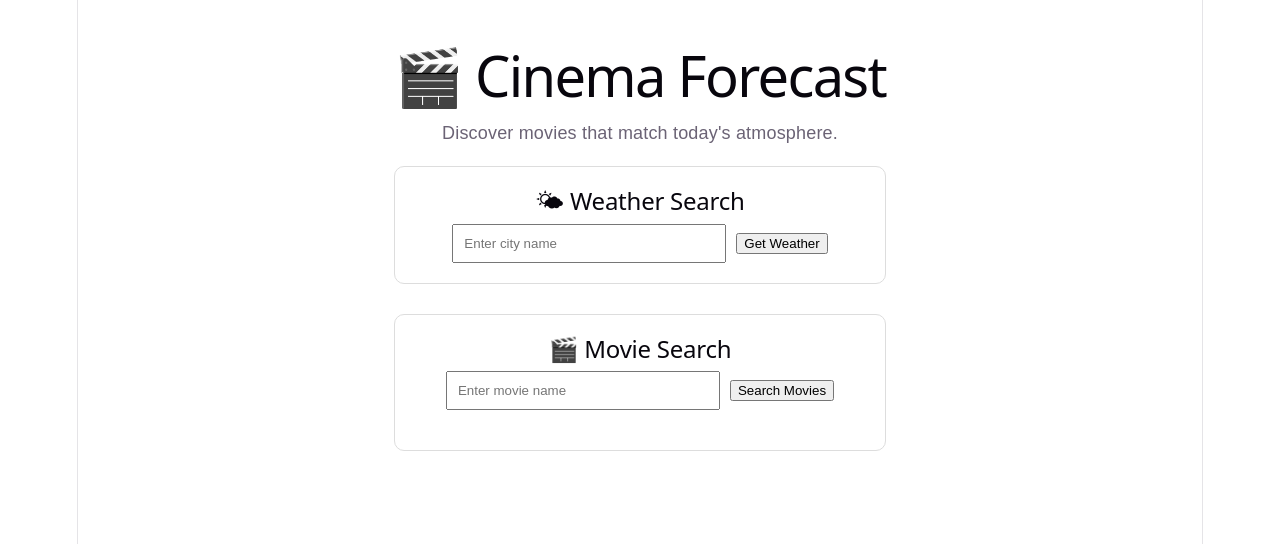
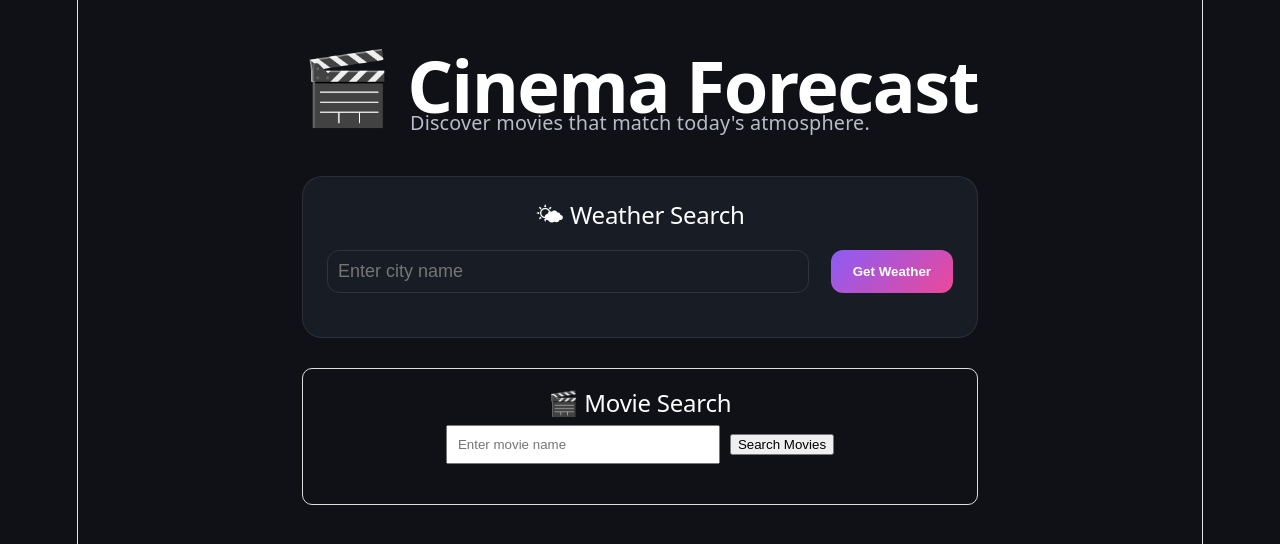
Before and after one commit to D1yaMO/cinema-forecast, a React (Vite) app: page / in a window 1280 px wide. Shown: the top 544 px of the page. Built offline with nearby package versions, Linux system fonts and the light colour scheme.

Commit message:
Start cinematic UI migration

```diff
--- a/src/App.css
+++ b/src/App.css
@@ -1,196 +1,133 @@
-.counter {
-  font-size: 16px;
-  padding: 5px 10px;
-  border-radius: 5px;
-  color: var(--accent);
-  background: var(--accent-bg);
-  border: 2px solid transparent;
-  transition: border-color 0.3s;
-  margin-bottom: 24px;
-
-  &:hover {
-    border-color: var(--accent-border);
-  }
-  &:focus-visible {
-    outline: 2px solid var(--accent);
-    outline-offset: 2px;
-  }
+.app {
+  max-width: 1200px;
+  margin: 0 auto;
+  padding: 40px 24px;
 }
 
 .hero {
-  position: relative;
-
-  .base,
-  .framework,
-  .vite {
-    inset-inline: 0;
-    margin: 0 auto;
+  text-align: center;
+  margin-bottom: 40px;
 }
 
-  .base {
-    width: 170px;
-    position: relative;
-    z-index: 0;
+.hero h1 {
+  margin-bottom: 12px;
+  font-size: 4rem;
+  font-weight: 700;
 }
 
-  .framework,
-  .vite {
-    position: absolute;
+.subtitle {
+  color: #b8bcc8;
+  font-size: 1.1rem;
 }
 
-  .framework {
-    z-index: 1;
-    top: 34px;
-    height: 28px;
-    transform: perspective(2000px) rotateZ(300deg) rotateX(44deg) rotateY(39deg)
-      scale(1.4);
+.section {
+  background: #181c25;
+  border: 1px solid rgba(255,255,255,0.08);
+  border-radius: 20px;
+  padding: 24px;
+  margin-bottom: 30px;
+  backdrop-filter: blur(12px);
 }
 
-  .vite {
-    z-index: 0;
-    top: 107px;
-    height: 26px;
-    width: auto;
-    transform: perspective(2000px) rotateZ(300deg) rotateX(40deg) rotateY(39deg)
-      scale(0.8);
-  }
+.section h2 {
+  margin-bottom: 20px;
 }
 
-#center {
+.search-row {
   display: flex;
-  flex-direction: column;
-  gap: 25px;
-  place-content: center;
-  place-items: center;
-  flex-grow: 1;
-
-  @media (max-width: 1024px) {
-    padding: 32px 20px 24px;
-    gap: 18px;
-  }
+  gap: 12px;
+  margin-bottom: 20px;
 }
 
-#next-steps {
-  display: flex;
-  border-top: 1px solid var(--border);
-  text-align: left;
-
-  & > div {
-    flex: 1 1 0;
-    padding: 32px;
-    @media (max-width: 1024px) {
-      padding: 24px 20px;
-    }
+.search-input {
+  flex: 1;
+  padding: 14px;
+  border-radius: 12px;
+ background: #181c25;
+color: #ffffff;
+border: 1px solid #2d3442;
+  font-size: 1rem;
 }
 
-  .icon {
-    margin-bottom: 16px;
-    width: 22px;
-    height: 22px;
+.search-button {
+  padding: 14px 22px;
+  border: none;
+  border-radius: 12px;
+  cursor: pointer;
+  font-weight: 600;
+  background: linear-gradient(135deg, #8b5cf6, #ec4899);
+  color: white;
+  transition: 0.25s;
 }
 
-  @media (max-width: 1024px) {
-    flex-direction: column;
-    text-align: center;
-  }
+.search-button:hover {
+  transform: translateY(-2px);
+  box-shadow: 0 10px 25px rgba(139,92,246,0.35);
 }
 
-#docs {
-  border-right: 1px solid var(--border);
-
-  @media (max-width: 1024px) {
-    border-right: none;
-    border-bottom: 1px solid var(--border);
-  }
+.error-message {
+  color: #ff7b7b;
+  margin-top: 10px;
 }
 
-#next-steps ul {
-  list-style: none;
-  padding: 0;
-  display: flex;
-  gap: 8px;
-  margin: 32px 0 0;
-
-  .logo {
-    height: 18px;
-  }
-
-  a {
-    color: var(--text-h);
-    font-size: 16px;
-    border-radius: 6px;
-    background: var(--social-bg);
-    display: flex;
-    padding: 6px 12px;
-    align-items: center;
-    gap: 8px;
-    text-decoration: none;
-    transition: box-shadow 0.3s;
-
-    &:hover {
-      box-shadow: var(--shadow);
-    }
-    .button-icon {
-      height: 18px;
-      width: 18px;
-    }
-  }
-
-  @media (max-width: 1024px) {
+.weather-details {
   margin-top: 20px;
-    flex-wrap: wrap;
-    justify-content: center;
-
-    li {
-      flex: 1 1 calc(50% - 8px);
-    }
-
-    a {
-      width: 100%;
-      justify-content: center;
-      box-sizing: border-box;
-    }
-  }
-}
-
-#spacer {
-  height: 88px;
-  border-top: 1px solid var(--border);
-  @media (max-width: 1024px) {
-    height: 48px;
-  }
-}
-
-.ticks {
-  position: relative;
-  width: 100%;
-
-  &::before,
-  &::after {
-    content: '';
-    position: absolute;
-    top: -4.5px;
-    border: 5px solid transparent;
-  }
-
-  &::before {
-    left: 0;
-    border-left-color: var(--border);
-  }
-  &::after {
-    right: 0;
-    border-right-color: var(--border);
-  }
 }
 
 .movie-grid {
-  display: grid !important;
-  grid-template-columns: repeat(auto-fill, minmax(200px, 1fr)) !important;
-  gap: 15px !important;
+  display: grid;
+  grid-template-columns: repeat(auto-fill,minmax(220px,1fr));
+  gap: 20px;
+  margin-top: 20px;
 }
 
-.movie-grid {
-  display: grid !important;
-  grid-template-columns: repeat(auto-fill, minmax(200px, 1fr)) !important;
-  gap: 15px !important;
+.recommendation-row {
+  display: flex;
+  gap: 20px;
+  overflow-x: auto;
+  padding-bottom: 10px;
 }
+
+.movie-card {
+  border-radius: 16px;
+  overflow: hidden;
+  background: #181c25;
+  border: 1px solid rgba(255,255,255,0.08);
+  transition: 0.3s;
+}
+
+.movie-card:hover {
+  transform: translateY(-8px);
+  box-shadow: 0 20px 40px rgba(0,0,0,0.4);
+}
+
+.movie-card img {
+  width: 100%;
+  display: block;
+}
+
+.movie-info {
+  padding: 12px;
+}
+
+.movie-info h4 {
+  color: #ffffff;
+  margin: 0 0 6px;
+}
+
+.no-poster {
+  height: 320px;
+  display: flex;
+  align-items: center;
+  justify-content: center;
+}
+
+@media (max-width: 768px) {
+  .search-row {
+    flex-direction: column;
+  }
+
+  .hero h1 {
+    font-size: 2.8rem;
+  }
+}
--- a/src/App.jsx
+++ b/src/App.jsx
@@ -1,5 +1,6 @@
 
 import { useState } from "react";
+import "./App.css";
 import {
   getWeather,
   getMovies,
@@ -120,34 +121,22 @@ if (weather) {
 
 
   return (
-    <div
-      style={{
-        fontFamily: "Arial",
-        padding: "30px",
-        maxWidth: "1000px",
-        margin: "0 auto",
-      }}
-    >
-      <h1 style={{ textAlign: "center" }}>
-  🎬 Cinema Forecast
-
-</h1>
-<p style={{ textAlign: "center" }}>
+    <div className="app">
+      <div className="hero">
+  <h1>🎬 Cinema Forecast</h1>
+  <p className="subtitle">
     Discover movies that match today's atmosphere.
   </p>
+</div>
 
       {/* WEATHER SECTION */}
-      <div
-        style={{
-          border: "1px solid #ddd",
-          borderRadius: "10px",
-          padding: "20px",
-          marginTop: "20px",
-        }}
-      >
+      <div className="section">
         <h2>🌤 Weather Search</h2>
 
+        <div className="search-row">
+
  <input
+  className="search-input"
   type="text"
   placeholder="Enter city name"
   value={city}
@@ -160,11 +149,13 @@ if (weather) {
 />
 
 <button
+  className="search-button"
   onClick={handleWeatherSearch}
   disabled={loadingWeather}
 >
   {loadingWeather ? "Loading..." : "Get Weather"}
 </button>
+</div>
 {weatherError && (
   <p style={{ color: "red", marginTop: "10px" }}>
     ❌ {weatherError}
@@ -172,7 +163,7 @@ if (weather) {
 )}
 
         {weather && (
-          <div style={{ marginTop: "20px" }}>
+          <div className="weather-details">
             <h3>{weather.name}</h3>
             <p>🌡 Temperature: {weather.main.temp}°C</p>
             <p>💧 Humidity: {weather.main.humidity}%</p>
--- a/src/index.css
+++ b/src/index.css
@@ -1,7 +1,7 @@
 :root {
-  --text: #6b6375;
-  --text-h: #08060d;
-  --bg: #fff;
+  --text: #d2c4e5;
+  --text-h: #ffffff;
+  --bg: #0f1117;
   --border: #e5e4e7;
   --code-bg: #f4f3ec;
   --accent: #aa3bff;
```
Lines whose indentation alone changed are shown as unchanged.
